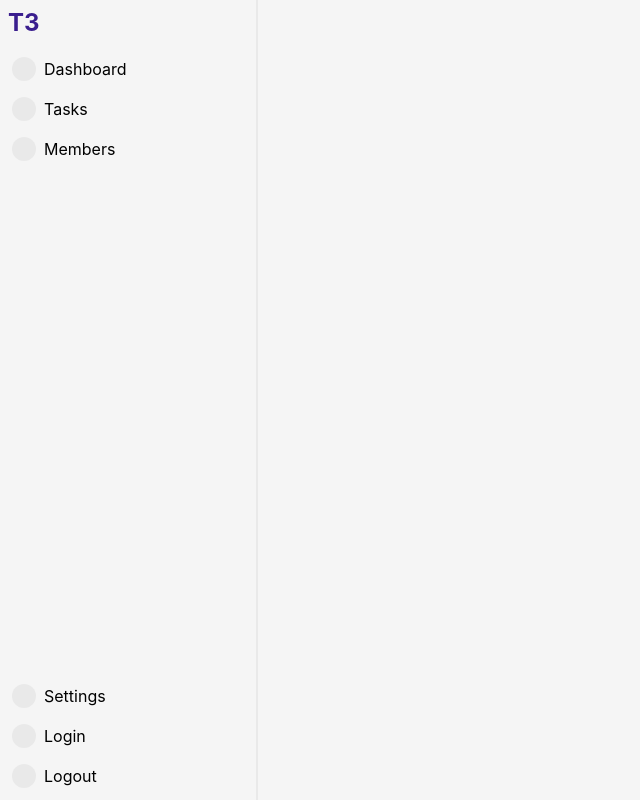
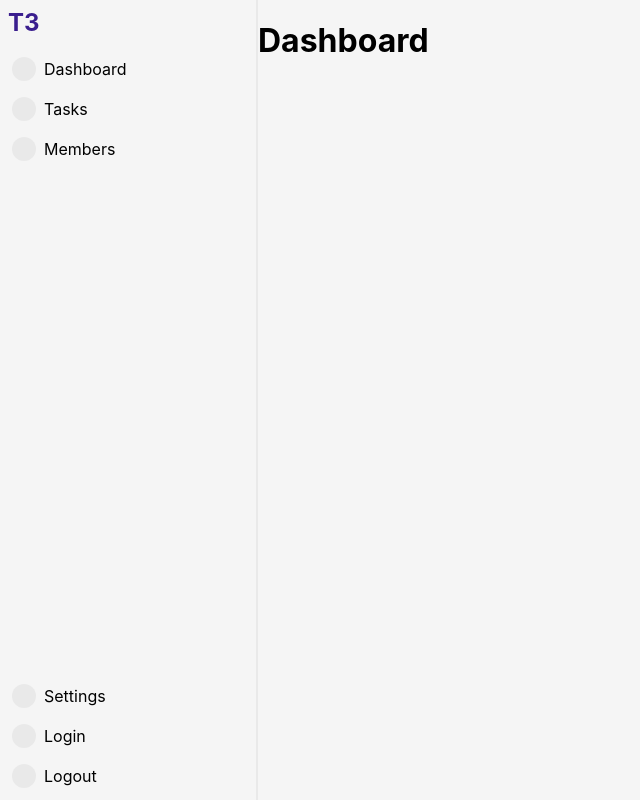
Before and after one commit to lxndrbukin/t3, a React (Create React App) app in the folder client/: page /dashboard in a window 1280 px wide. Shown: the whole page, without its empty margins (0-640 px from the left). Built offline with nearby package versions, Linux system fonts and the light colour scheme.

Commit message:
Refactor app for the main className to be .app and .container to be responsible for Outlet display. Refactor SideNav links with react-router-dom Link components instead of regular <a> tags.

```diff
--- a/client/src/App.tsx
+++ b/client/src/App.tsx
@@ -1,11 +1,16 @@
 import './assets/styles.scss';
+
+import { Outlet } from 'react-router-dom';
 
 import SideNav from './components/SideNav/SideNav';
 
 export default function App() {
   return (
-    <div className='container'>
+    <div className='app'>
       <SideNav />
+      <div className='container'>
+        <Outlet />
+      </div>
     </div>
   );
 }
--- a/client/src/assets/styles.scss
+++ b/client/src/assets/styles.scss
@@ -10,8 +10,9 @@ body {
   #root {
     height: 100vh;
 
-    .container {
+    .app {
       height: 100%;
+      display: flex;
     }
   }
 }
--- a/client/src/components/SideNav/SideNav.tsx
+++ b/client/src/components/SideNav/SideNav.tsx
@@ -1,4 +1,5 @@
 import './assets/styles.scss';
+import { Link } from 'react-router-dom';
 
 import { NavLink } from './types';
 
@@ -9,10 +10,10 @@ export default function SideNav() {
     return links.map(({ name, href, icon }: NavLink) => {
       return (
         <li key={name}>
-          <a href={href}>
+          <Link to={href}>
             <div className='nav-icon'></div>
             <span>{name}</span>
-          </a>
+          </Link>
         </li>
       );
     });
```
